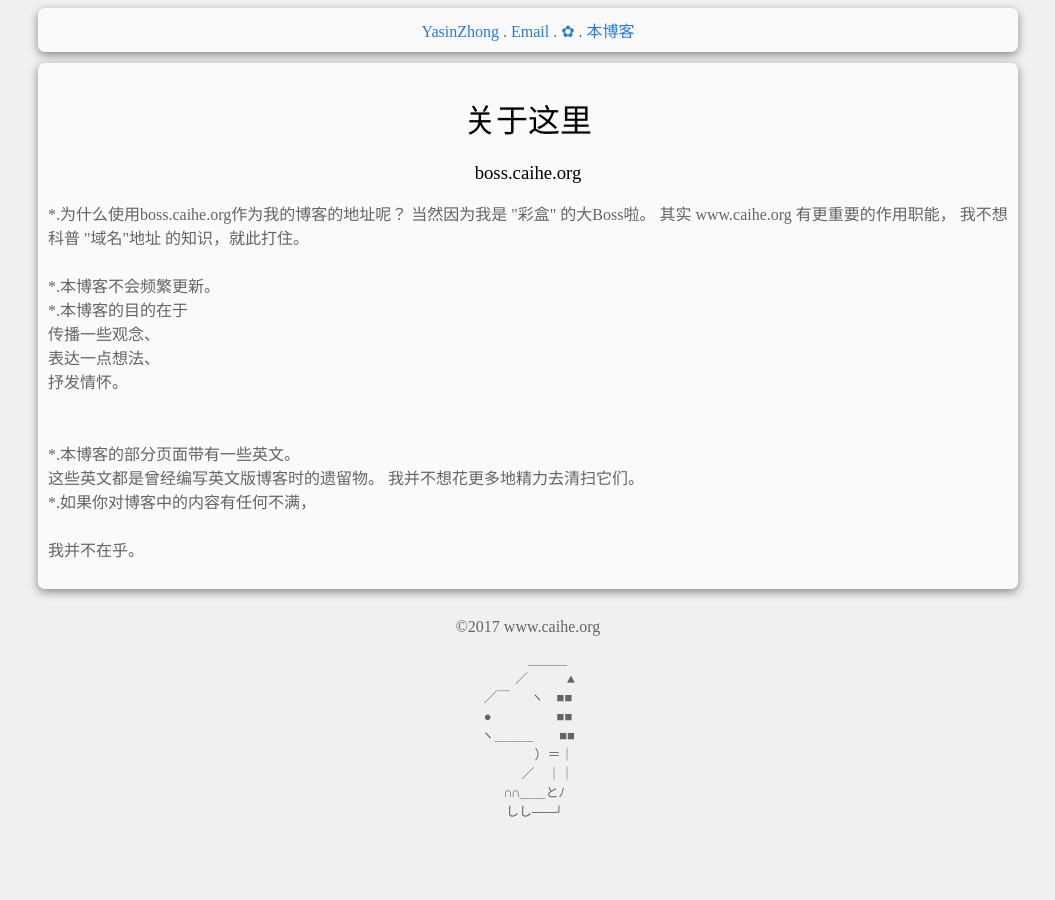
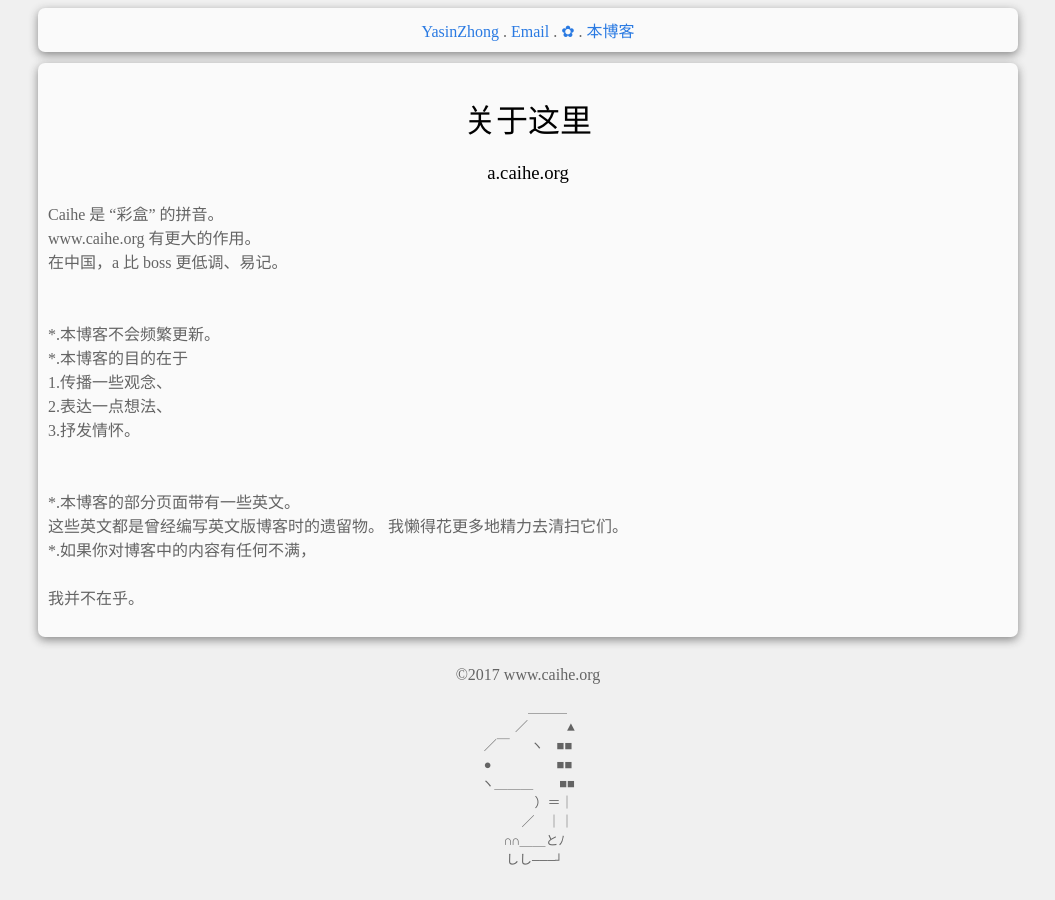
Before and after one commit to YasinZhong/yasinzhong.github.io, a Jekyll site: the page built from Post/SelfIntroduction.html, in a window 1280 px wide. Shown: the whole page, without its empty margins (112-1167 px from the left). Built offline with Jekyll 4.4.1, drawn with Linux system fonts in a browser that asks for light colours; comment, search, counter and statistics services are not loaded.

Commit message:
2018-2-23

```diff
--- a/CNAME
+++ b/CNAME
@@ -1 +1 @@
-boss.caihe.org
+a.caihe.org
--- a/Post/SelfIntroduction.html
+++ b/Post/SelfIntroduction.html
@@ -4,22 +4,21 @@ title: 关于这里
 ---
 
 <h1> 关于这里 </h1>
-<h3>boss.caihe.org</h3>
+<h3>a.caihe.org</h3>
 <p>
-  *.为什么使用boss.caihe.org作为我的博客的地址呢？
-  当然因为我是 "彩盒" 的大Boss啦。
-  其实 www.caihe.org 有更重要的作用职能，
-  我不想科普 "域名"地址 的知识，就此打住。
+  Caihe 是 “彩盒” 的拼音。<br/>
+  www.caihe.org 有更大的作用。<br/>
+  在中国，a 比 boss 更低调、易记。<br/>
   <br/><br/>
   *.本博客不会频繁更新。<br/>
   *.本博客的目的在于<br/>
-  传播一些观念、<br/>
-  表达一点想法、<br/>
-  抒发情怀。<br/>
+  1.传播一些观念、<br/>
+  2.表达一点想法、<br/>
+  3.抒发情怀。<br/>
   <br/><br/>
   *.本博客的部分页面带有一些英文。<br/>
   这些英文都是曾经编写英文版博客时的遗留物。
-  我并不想花更多地精力去清扫它们。<br/>
+  我懒得花更多地精力去清扫它们。<br/>
   *.如果你对博客中的内容有任何不满，<br/><br/>
   我并不在乎。
 </p>
```
Also changed, not shown: Post/twi.html (+14 -8 lines).
